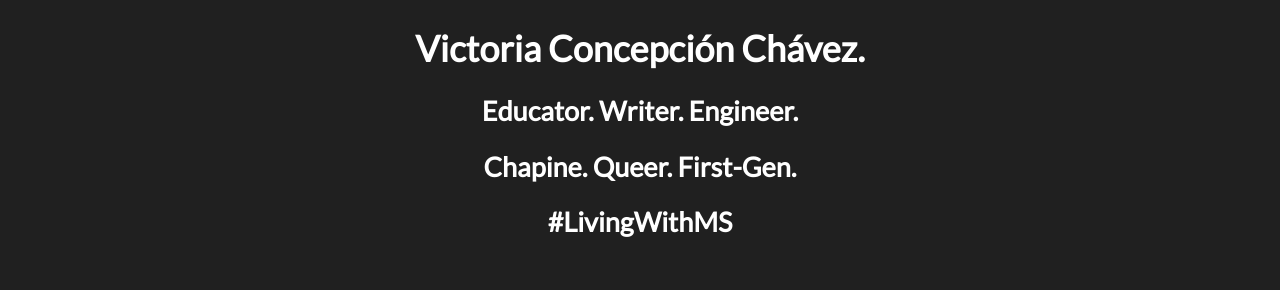
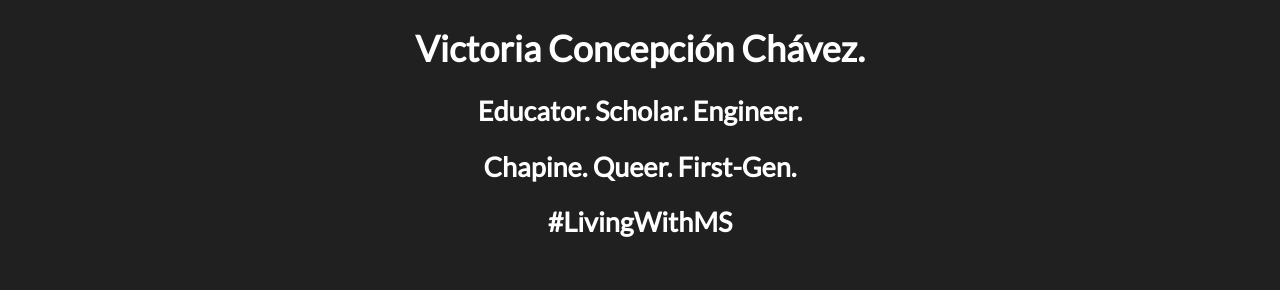
Before and after one commit to vickiebananas/vickiebananas.github.io, a Jekyll site: the page built from index.md, in a window 1280 px wide. Shown: the part 327-617 px from the top of the page. Built offline with Jekyll 4.4.1, drawn with Linux system fonts in a browser that asks for light colours.

Commit message:
Update index.md

```diff
--- a/index.md
+++ b/index.md
@@ -7,7 +7,7 @@ alt_img: Blue circle with a white V on it
 
 # Victoria Concepci&oacute;n Ch&aacute;vez.
 
-## Educator. Writer. Engineer.
+## Educator. Scholar. Engineer.
 
 ## Chapine. Queer. First-Gen.
 
```
